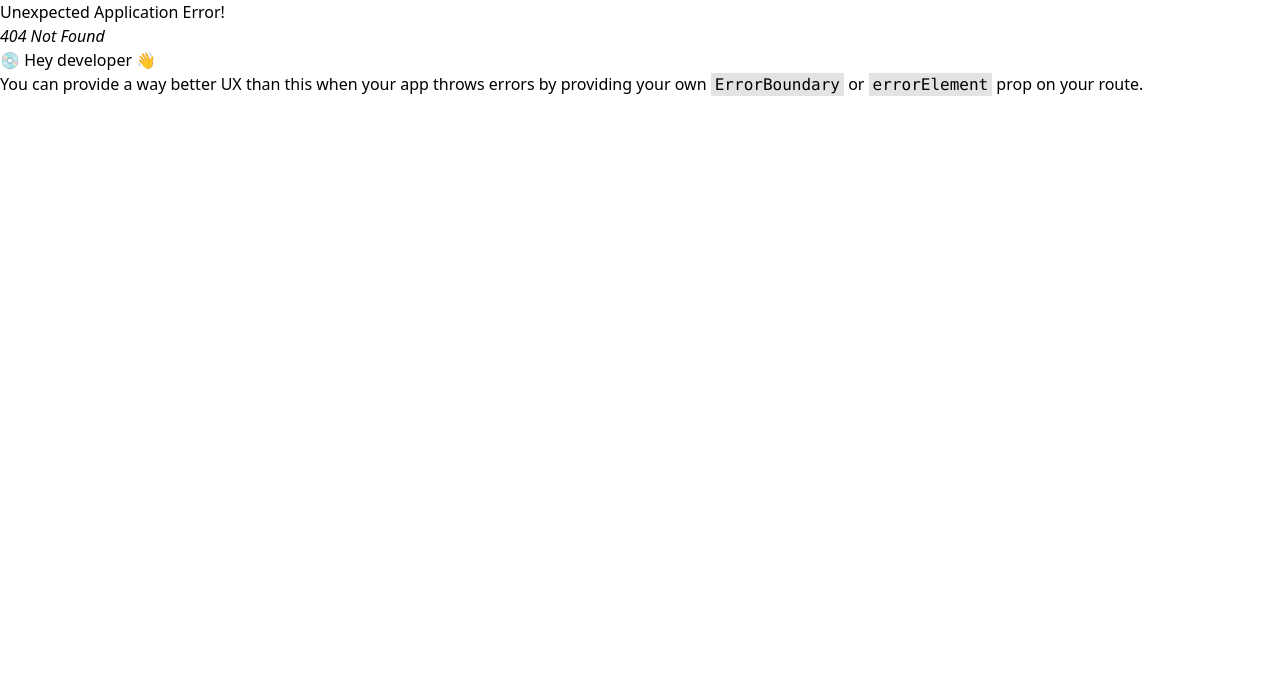
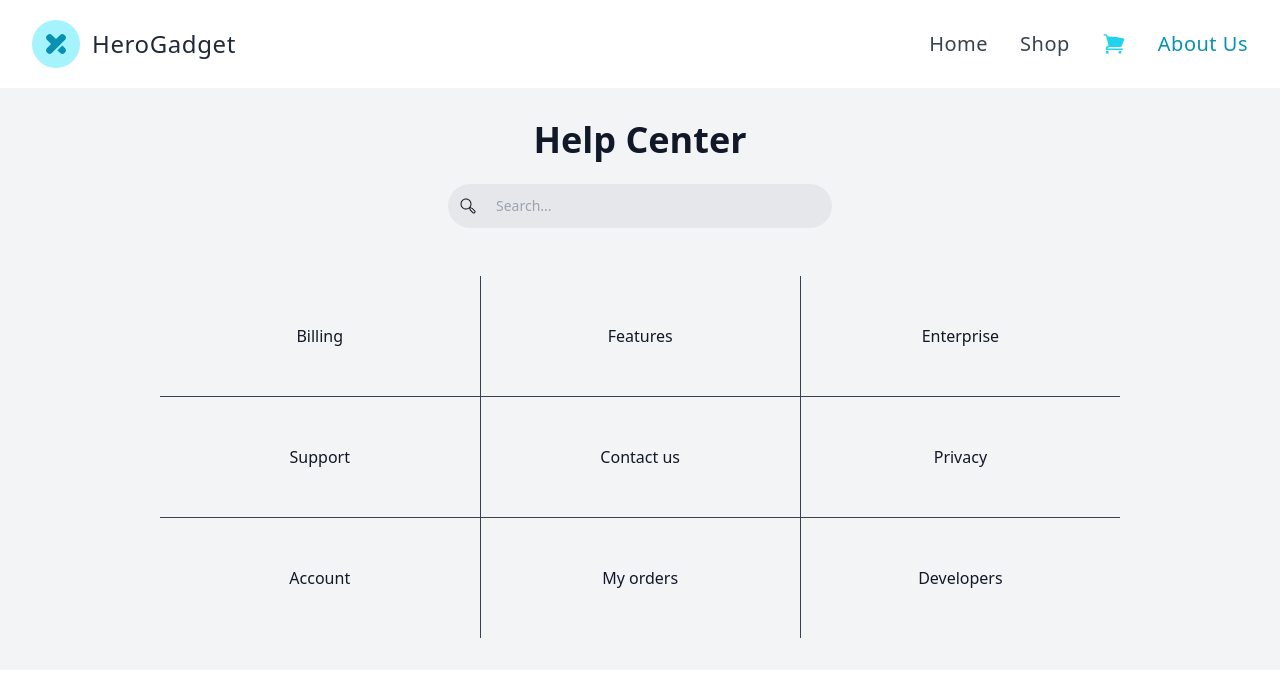
Before and after one commit to imran180905/Electronic_Gadget-shop, a React (Vite) app: page /about in a window 1280 px wide. Before the commit this address had no page. Shown: the top 676 px of the page. Built offline with nearby package versions, Linux system fonts and the light colour scheme.

Commit message:
About page added

```diff
--- a/src/Components/Pages/About.jsx
+++ b/src/Components/Pages/About.jsx
@@ -0,0 +1,101 @@
+import React from "react";
+import { Link } from "react-router-dom";
+
+const About = () => {
+  return (
+    <section className="bg-gray-100 text-gray-900">
+      <div className="container flex flex-col items-center p-4 mx-auto md:p-8">
+        <h1 className="text-3xl font-bold leading-none text-center sm:text-4xl">
+          Help Center
+        </h1>
+        <div className="relative mt-6 mb-12">
+          <span className="absolute inset-y-0 flex items-center pl-2 mx-auto">
+            <button
+              type="submit"
+              title="Search"
+              className="p-1 focus:outline-none focus:ring"
+            >
+              <svg
+                fill="currentColor"
+                viewBox="0 0 512 512"
+                className="w-4 h-4 text-gray-900"
+              >
+                <path d="M479.6,399.716l-81.084-81.084-62.368-25.767A175.014,175.014,0,0,0,368,192c0-97.047-78.953-176-176-176S16,94.953,16,192,94.953,368,192,368a175.034,175.034,0,0,0,101.619-32.377l25.7,62.2L400.4,478.911a56,56,0,1,0,79.2-79.195ZM48,192c0-79.4,64.6-144,144-144s144,64.6,144,144S271.4,336,192,336,48,271.4,48,192ZM456.971,456.284a24.028,24.028,0,0,1-33.942,0l-76.572-76.572-23.894-57.835L380.4,345.771l76.573,76.572A24.028,24.028,0,0,1,456.971,456.284Z"></path>
+              </svg>
+            </button>
+          </span>
+          <input
+            type="search"
+            name="Search"
+            placeholder="Search..."
+            className="w-full py-3 pl-12 text-sm rounded-full sm:w-96 focus:outline-none bg-gray-200 text-gray-800 focus:bg-gray-300"
+          />
+        </div>
+        <div className="flex flex-col w-full divide-y sm:flex-row sm:divide-y-0 sm:divide-x sm:px-8 lg:px-12 xl:px-32 divide-gray-700">
+          <div className="flex flex-col w-full divide-y divide-gray-700">
+            <Link
+              to="/support"
+              className="flex items-center justify-center p-4 sm:py-8 lg:py-12"
+            >
+              Billing
+            </Link>
+            <Link
+              to="/support"
+              className="flex items-center justify-center p-4 sm:py-8 lg:py-12"
+            >
+              Support
+            </Link>
+            <Link
+              to="/support"
+              className="flex items-center justify-center p-4 sm:py-8 lg:py-12"
+            >
+              Account
+            </Link>
+          </div>
+          <div className="flex flex-col w-full divide-y divide-gray-700">
+            <Link
+              to="/support"
+              className="flex items-center justify-center p-4 sm:py-8 lg:py-12"
+            >
+              Features
+            </Link>
+            <Link
+              to="/support"
+              className="flex items-center justify-center p-4 sm:py-8 lg:py-12"
+            >
+              Contact us
+            </Link>
+            <Link
+              to="/support"
+              className="flex items-center justify-center p-4 sm:py-8 lg:py-12"
+            >
+              My orders
+            </Link>
+          </div>
+          <div className="hidden w-full divide-y sm:flex-col sm:flex divide-gray-700">
+            <Link
+              to="/support"
+              className="flex items-center justify-center p-4 sm:py-8 lg:py-12"
+            >
+              Enterprise
+            </Link>
+            <Link
+              to="/support"
+              className="flex items-center justify-center p-4 sm:py-8 lg:py-12"
+            >
+              Privacy
+            </Link>
+            <Link
+              to="/support"
+              className="flex items-center justify-center p-4 sm:py-8 lg:py-12"
+            >
+              Developers
+            </Link>
+          </div>
+        </div>
+      </div>
+    </section>
+  );
+};
+
+export default About;
--- a/src/main.jsx
+++ b/src/main.jsx
@@ -2,6 +2,7 @@
 import ReactDOM from "react-dom/client";
 import { RouterProvider, createBrowserRouter } from "react-router-dom";
 import App from "./App";
+import About from "./Components/Pages/About";
 import Home from "./Components/Pages/Home";
 import "./index.css";
 
@@ -14,6 +15,10 @@
         path: "/",
         element: <Home />,
       },
+      {
+        path: "about",
+        element: <About />,
+      },
     ],
   },
 ]);
```
